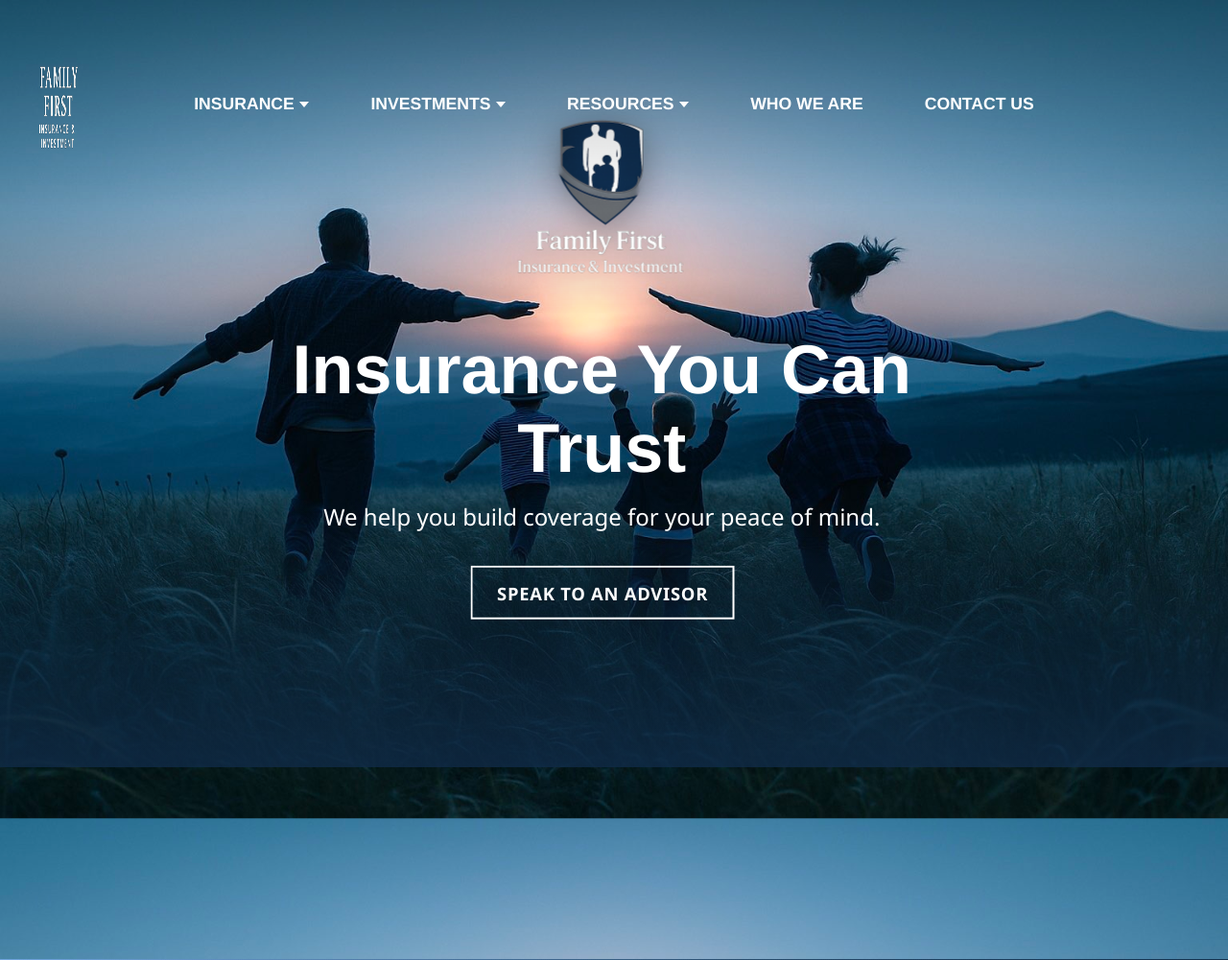
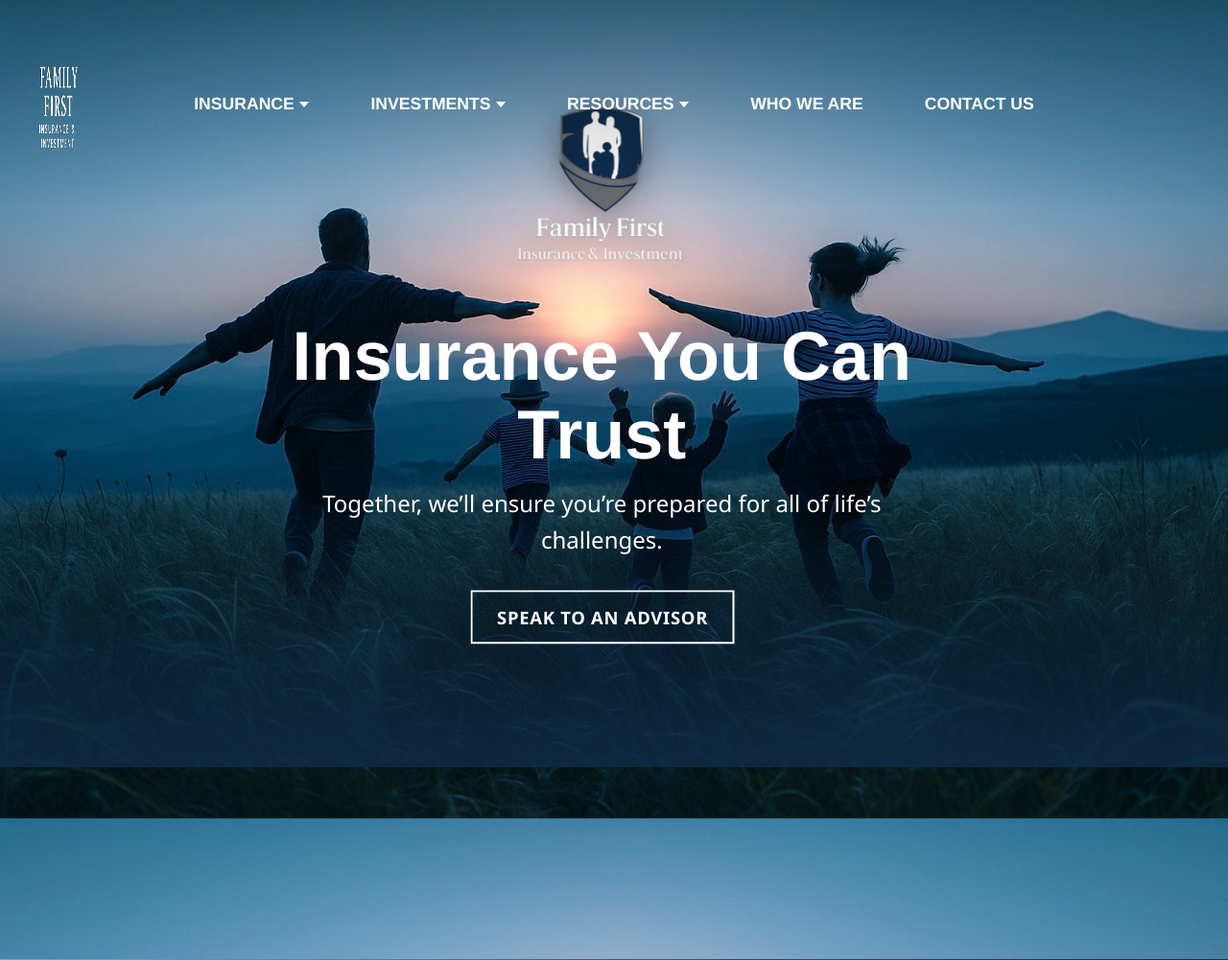
Before and after one commit to nasrAnthony/ffi-web-app, a Django app: page /insurance/ in a window 1280 px wide. Shown: the top 1001 px of the page at 96% size. Run offline with Django 5.2, Linux system fonts and the light colour scheme.

Commit message:
Small change

```diff
--- a/ffi/app/templates/app/insurance/insurance.html
+++ b/ffi/app/templates/app/insurance/insurance.html
@@ -9,7 +9,7 @@
     <img class=" reveal reveal--hero hero-logo" src="{% static 'images/logo.png' %}" alt="Family First Insurance" loading="eager" decoding="async" />
     <h1 class="reveal reveal--hero" data-anim="down" data-duration="2500">Insurance You Can Trust</h1>
     <p class="reveal" data-anim="down" data-delay="140" data-duration="2300">
-      We help you build coverage for your peace of mind.
+      Together, we’ll ensure you’re prepared for all of life’s challenges.
     </p>
     <div class="hero-cta">
       <a href="/contact-us/" class="btn-hero reveal reveal--fade"
@@ -160,15 +160,11 @@
         <h2 class="section-title"><span class="u-underline">Why Family First?</span></h2>
 
         <p class="why-lede">
-          We’re independent, planning-led advisors. That means our recommendations
-          start with <em>your</em> goals. You’ll get
-          clear pricing, plain-English guidance, and a strategy that balances protection
-          and growth as life evolves.
+          We’re independent, planning-led advisors. That means our recommendations start with your goals.  You’ll receive transparent and complementary guidance in the language of your choice, English or French with a strategy designed to balance protection and growth as your life evolves.
         </p>
 
         <p class="why-lede">
-          We work with many of the most trusted insurance providers and investment firms in Canada,
-          so you can compare options side-by-side and choose with confidence.
+          We work with many of the most trusted insurance providers and investment firms in Canada, so you can compare options side-by-side and choose with confidence.
         </p>
 
         <ul class="why-points">
```
